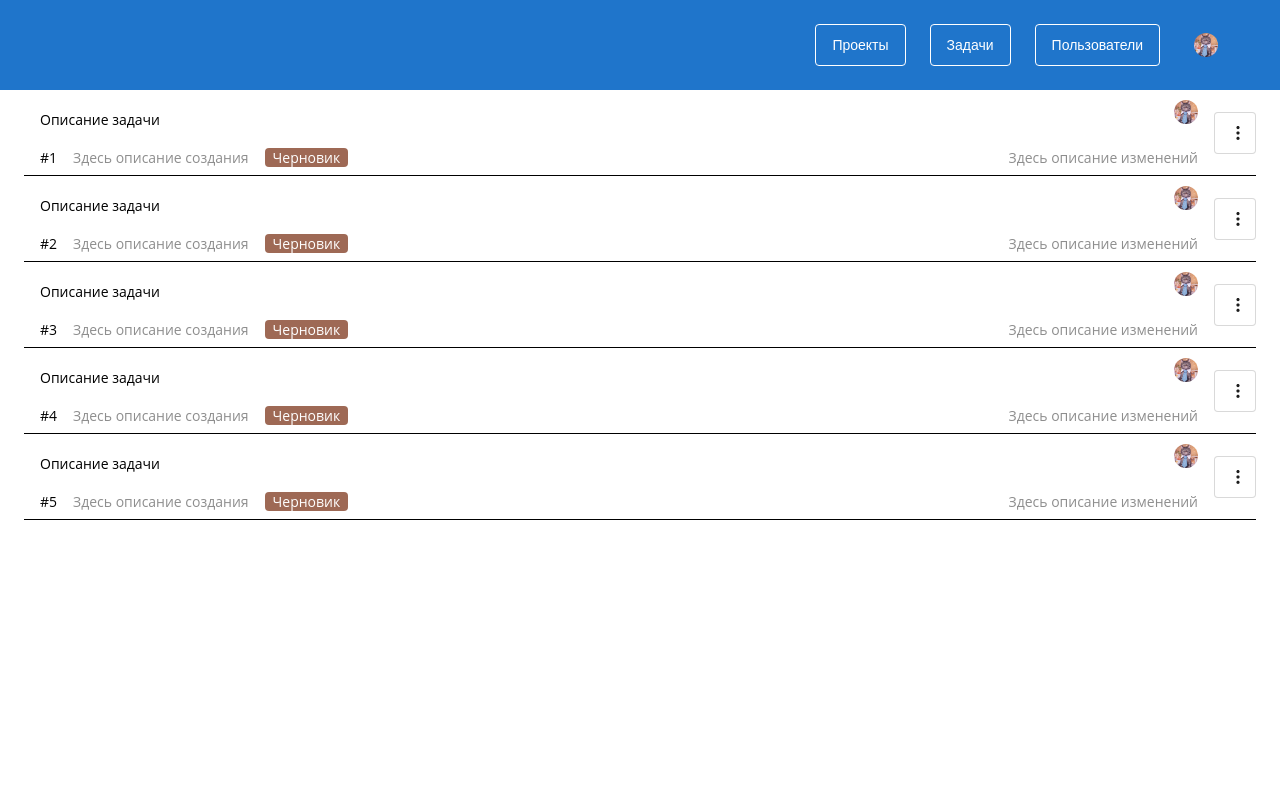
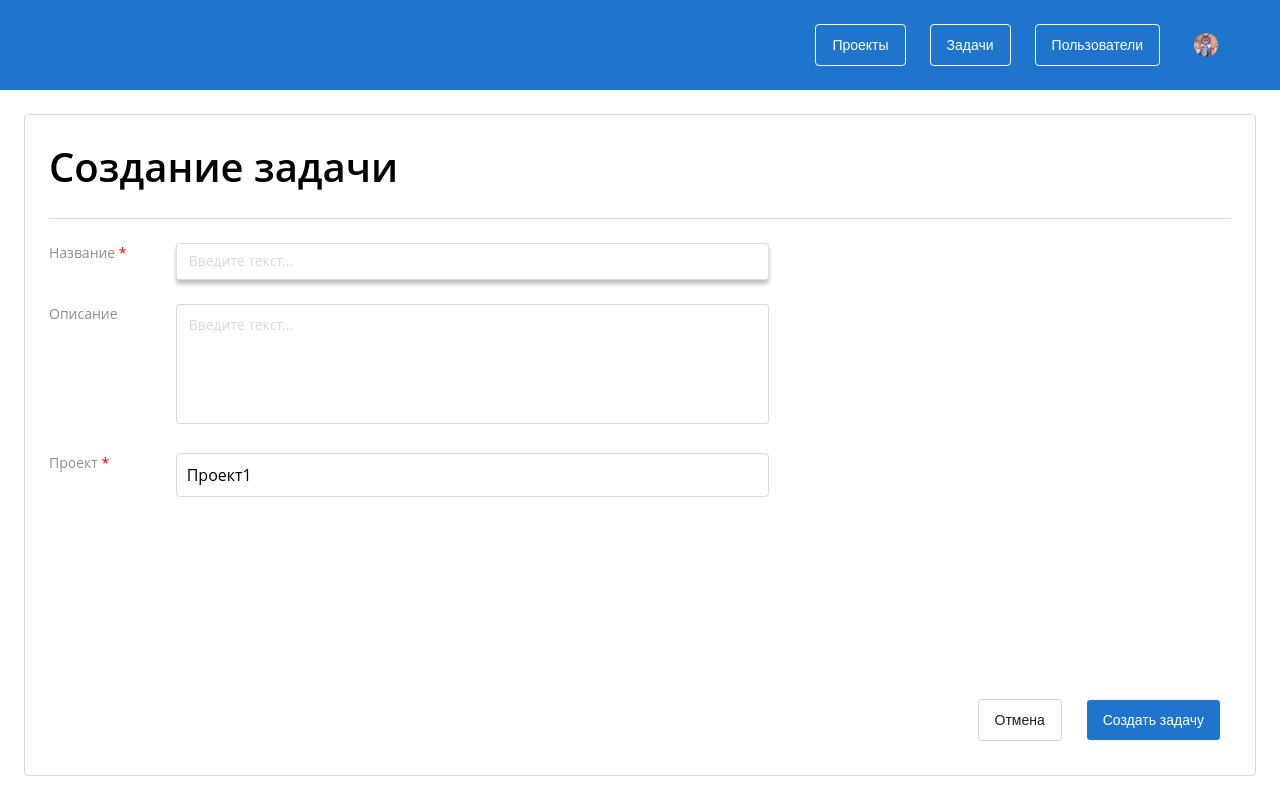
Before and after one commit to angelina-bogush/digital-design-vuejs, a Vue app: page /#/ in a window 1280 px wide. Shown: the top 800 px of the page. Built offline with nearby package versions, Linux system fonts and the light colour scheme.

Commit message:
create Task form

```diff
--- a/src/components/App.vue
+++ b/src/components/App.vue
@@ -1,8 +1,8 @@
 <template>
   <div id="app">
-    <navigation @changePage="changePageClick"></navigation>
+    <!-- <navigation @changePage="changePageClick"></navigation>
    <pageTasks v-if="currentPage === 'pageTasks'"></pageTasks>
-    <pageProjects v-if="currentPage === 'pageProjects'"></pageProjects>
+    <pageProjects v-if="currentPage === 'pageProjects'"></pageProjects>   -->
     <pageCreateTask></pageCreateTask>
   </div>
 </template>
@@ -31,7 +31,6 @@ export default{
 methods:{
    changePageClick(page){
     this.currentPage = page;
-    console.log(page)
    }
 }
 }
--- a/src/components/elements/Form/Form.vue
+++ b/src/components/elements/Form/Form.vue
@@ -2,12 +2,30 @@
     <div>
         <form class="form" name="editForm" v-bind="$attrs">
             <div class="input-container">
-                <label class="form__label" for="name">Название<span>  *</span></label><Input placeholder="Введите текст..." id="name" type="text"
-                    class="input-name" :variant="''"></Input>
+                <label class="form__label" for="name">Название<span>  *</span></label>
+                <Input placeholder="Введите текст..." id="name" type="text"
+                    class="input-name"
+                     :variant="''"
+                     v-model="inputText"
+                    >
+                </Input>
             </div>
             <div class="input-container">
                 <label class="form__label" for="description">Описание</label>
-                <Textarea id="description" type="text" :variant="''" placeholder="Введите текст..."></Textarea>
+                 <Textarea
+                 id="description"
+                 type="text"
+                 :variant="''"
+                 placeholder="Введите текст..."
+                  v-model="textareaText"></Textarea>
+            </div>
+            <div class="input-container">
+                <label class="form__label" for="project">Проект<span>  *</span></label>
+                <Select :options="options"
+                @selectOption="selectOptionClick"
+                :selected="selected"
+                 class="input-select">
+                </Select>
             </div>
         </form>
     </div>
@@ -16,7 +34,34 @@
 
 <script>
 export default{
-    name: 'Form'
+    name: 'Form',
+    data(){
+        return{
+            options: [
+                {name:'Проект1', value: '1'},
+                {name:'Проект2', value: '2'},
+                {name:'Проект3', value: '3'},
+                {name:'Проект4', value: '4'},
+            ],
+            selected: 'Проект1',
+            inputText: '',
+            textareaText: ''
+        }
+    },
+    methods:{
+        selectOptionClick(selectedOption){
+            this.selected = selectedOption
+        },
+        createTask(){
+            const task = {
+                name: this.inputText,
+                description: this.textareaText,
+                project: this.selected
+            }
+            console.log(task)
+            // this.$emit('createTaskForm', task);
+        }
+    }
 }
 </script>
 
@@ -43,7 +88,7 @@ export default{
     gap: 8px;
 }
 
-.input-name {
+.input-name, .input-select {
     width: calc(100% - 120px)
 }
 </style>
--- a/src/components/elements/Input/Input.vue
+++ b/src/components/elements/Input/Input.vue
@@ -1,12 +1,20 @@
 <template>
     <div>
-        <input :class="inputClass" class="input_default_empty" v-bind="$attrs" required />
+        <input
+        :class="inputClass" class="input_default_empty"
+        v-bind="$attrs" required
+        @input="$emit('input', $event.target.value)"
+        />
     </div>
 </template>
 
 <script>
 export default {
     name: 'Input',
+    model:{
+        prop: 'value',
+        event: 'input'
+    },
     inheritAttrs: false,
     props: {
         variant: String
--- /dev/null
+++ b/src/components/elements/Select/Select.vue
@@ -0,0 +1,79 @@
+<template>
+    <div class="select-container">
+        <p
+        class="select-title"
+        @click="areOptionsSeen = !areOptionsSeen"
+        :class="{'active': areOptionsSeen}">{{ selected }}</p>
+        <div class="options"
+        v-if="areOptionsSeen">
+            <p v-for="option in options"
+             :key="option.value"
+             @click="chooseOption">
+                {{ option.name }}
+
+            </p>
+
+        </div>
+
+    </div>
+</template>
+
+<script>
+export default{
+name:'Select',
+props:{
+    options: {
+        type: Array,
+        default: () => []
+    },
+    selected:{
+        type: String,
+        default: ''
+    }
+},
+data(){
+    return{
+        areOptionsSeen: false
+    }
+},
+methods:{
+    chooseOption(event){
+        const selectedOption = event.target.textContent;
+        this.$emit('selectOption', selectedOption);
+        this.areOptionsSeen = false
+    }
+}
+}
+</script>
+
+<style lang="scss" scoped>
+@import '@/components/elements/variables.scss';
+.select-container{
+    position: relative;
+}
+.select-title{
+    border: 1px solid $color-border-default;
+    cursor: pointer;
+    padding: 10px;
+    border-radius: 4px;
+}
+.active{
+    border: 1px solid $color-black
+}
+.options{
+    border: 1px solid $color-border-default;
+    padding: 8px 0;
+    box-shadow: 0px 0px 4px 0px rgba(0, 0, 0, 0.25);
+    position: absolute;
+    top:40px;
+    left: 0px;
+    width: 100%;
+    cursor: pointer;
+    p{
+        padding: 8px 16px
+    }
+}
+.options p:hover{
+    background-color: $color-secondary-active;
+}
+</style>
--- a/src/components/elements/Textarea/Textarea.vue
+++ b/src/components/elements/Textarea/Textarea.vue
@@ -1,6 +1,8 @@
 <template>
     <div class="textarea-container">
-   <textarea :class="inputClass" v-bind="$attrs" class="textarea_default"/>
+   <textarea :class="inputClass"
+   v-bind="$attrs" class="textarea_default"
+   @input="$emit('input', $event.target.value)"/>
    </div>
    </template>
 
--- a/src/components/elements/index.js
+++ b/src/components/elements/index.js
@@ -3,11 +3,13 @@ import DropdownButton from '@/components/elements/DropdownButton/DropdownButton.
 import Input from '@/components/elements/Input/Input.vue'
 import Icon from '@/components/elements/Icon/Icon.vue'
 import Textarea from '@/components/elements/Textarea/Textarea.vue'
+import Select from '@/components/elements/Select/Select.vue'
 
 export default [
     Button,
     DropdownButton,
     Input,
     Icon,
-    Textarea
+    Textarea,
+    Select
 ]
--- a/src/views/pageCreateTask.vue
+++ b/src/views/pageCreateTask.vue
@@ -5,12 +5,13 @@
             <div class="page">
                 <h1 class='create-title'>Создание задачи</h1>
                 <div class="form-container">
-                    <Form></Form>
+                    <Form ref="formComponent"></Form>
                 </div>
                 <div class="form-button-container">
                     <Button :name="'Отмена'"
                     :variant="'secondary'"></Button>
-                    <Button :name="'Создать задачу'"
+                    <Button @click="createTaskClick"
+                    :name="'Создать задачу'"
                     :variant="'primary'"></Button>
                 </div>
             </div>
@@ -26,6 +27,11 @@ export default {
     components: {
         navigation,
         Form
+    },
+    methods:{
+        createTaskClick(){
+            this.$refs.formComponent.createTask();
+        }
     }
 }
 </script>
```
